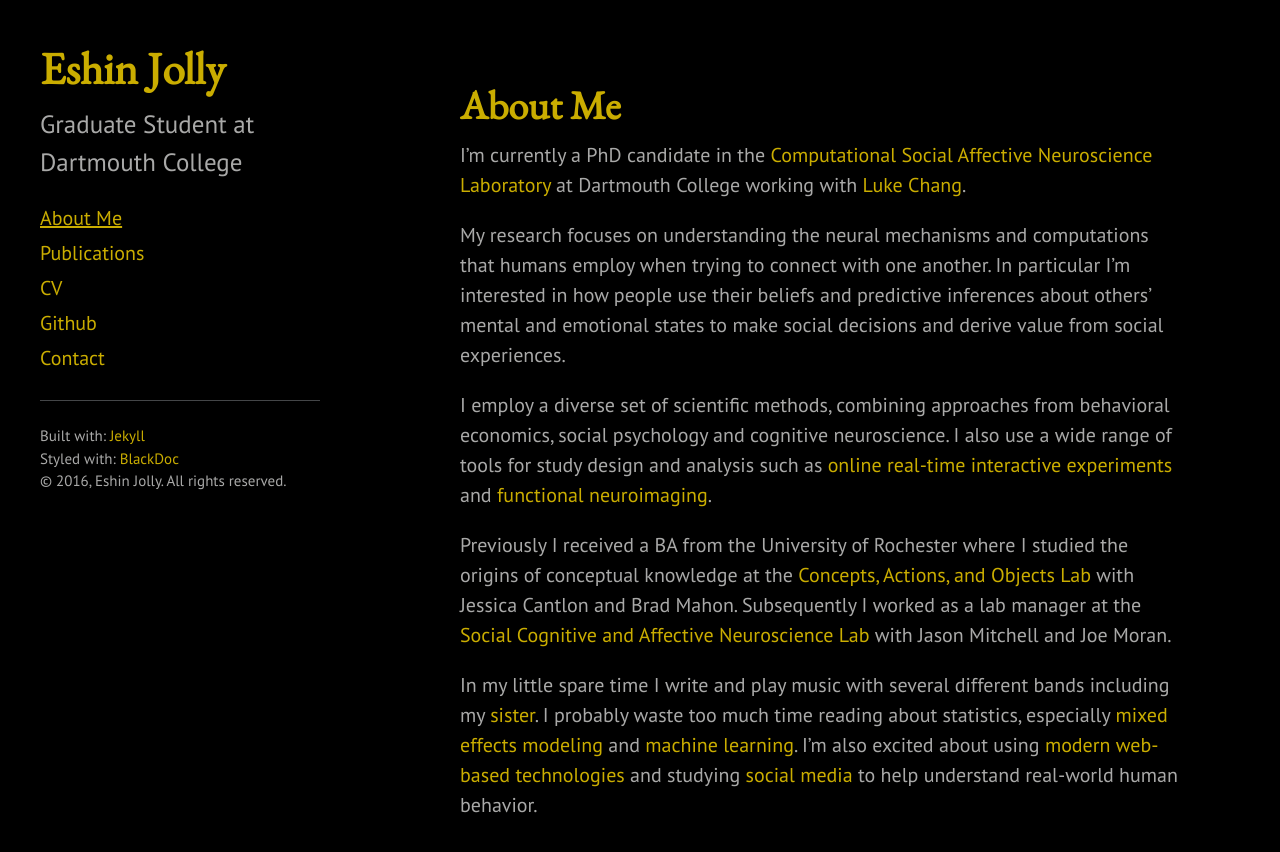
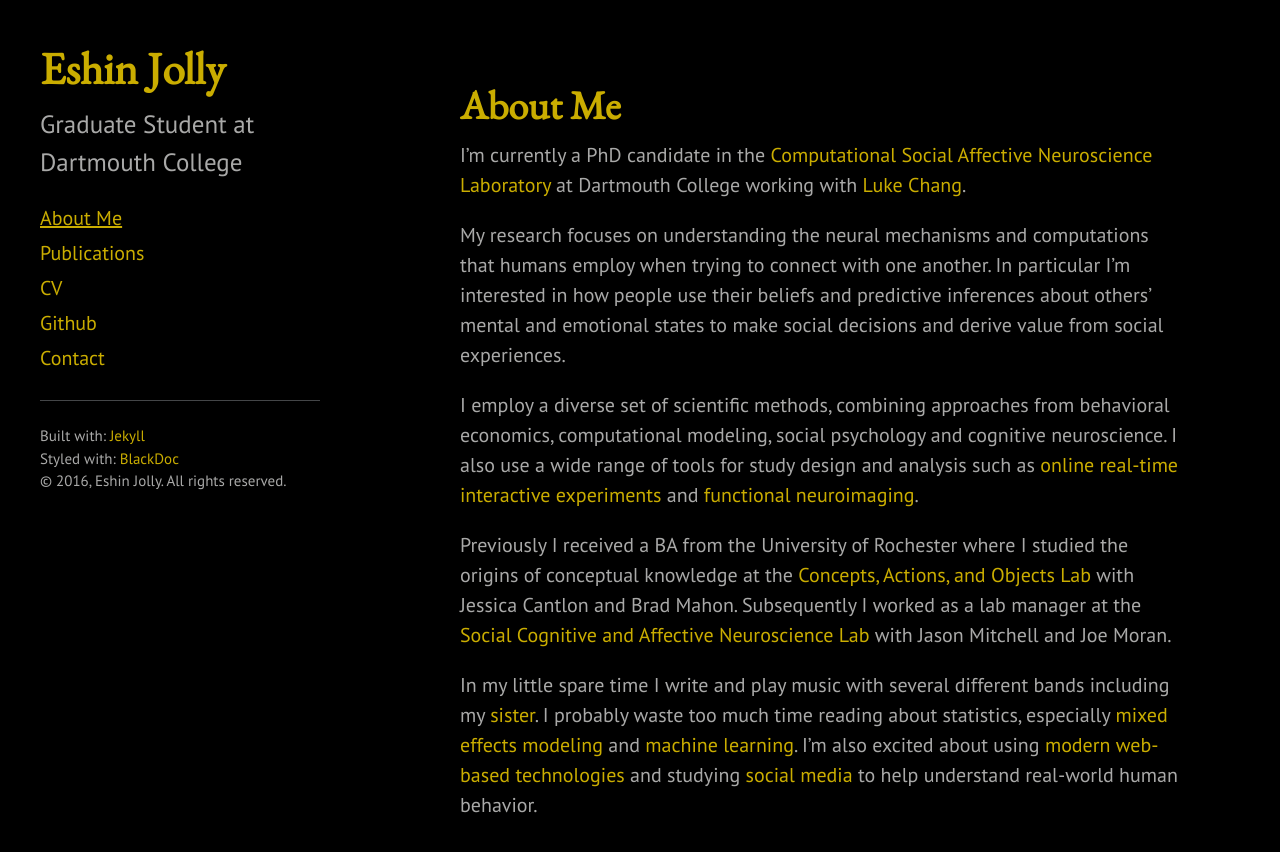
Before and after one commit to ejolly/ejolly.github.io, a Jekyll site: the page built from index.md, in a window 1280 px wide and 980 px high. Shown: the top 852 px of the window. Built offline with Jekyll 4.4.1, drawn with Linux system fonts in a browser that asks for light colours; Markdown is read by kramdown in place of the engine named in the settings; comment, search, counter and statistics services are not loaded.

Commit message:
Updated cv

```diff
--- a/_config.yml
+++ b/_config.yml
@@ -4,7 +4,6 @@
 
 # Permalinks
 permalink:        pretty
-relative_permalinks: true
 
 # Setup
 title:            Eshin Jolly
@@ -14,7 +13,6 @@
 url:
 baseurl:          /
 
-paginate:         5
 
 # Custom vars
 version:          1.0.0
--- a/_includes/sidebar.html
+++ b/_includes/sidebar.html
@@ -23,7 +23,7 @@
         {% endif %}
       {% endfor %}
 
-      <a class="sidebar-nav-item" href="{{site.url}}/files/JollyCV_Dec15.pdf" target = "_blank">CV</a>
+      <a class="sidebar-nav-item" href="{{site.url}}/files/JollyCV_Apr16.pdf" target = "_blank">CV</a>
 
       <a class="sidebar-nav-item" href="https://github.com/ejolly">Github</a>
       <a class="sidebar-nav-item" href="mailto:eshin.jolly.gr@dartmouth.edu">Contact</a>
--- a/index.md
+++ b/index.md
@@ -7,7 +7,7 @@
 
 My research focuses on understanding the neural mechanisms and computations that humans employ when trying to connect with one another. In particular I'm interested in how people use their beliefs and predictive inferences about others' mental and emotional states to make social decisions and derive value from social experiences.
 
-I employ a diverse set of scientific methods, combining approaches from behavioral economics, social psychology and cognitive neuroscience. I also use a wide range of tools for study design and analysis such as [online real-time interactive experiments](https://github.com/HarvardEconCS/turkserver-meteor) and [functional neuroimaging](http://dbic.dartmouth.edu/wiki/index.php/Main_Page).
+I employ a diverse set of scientific methods, combining approaches from behavioral economics, computational modeling, social psychology and cognitive neuroscience. I also use a wide range of tools for study design and analysis such as [online real-time interactive experiments](https://github.com/HarvardEconCS/turkserver-meteor) and [functional neuroimaging](http://dbic.dartmouth.edu/wiki/index.php/Main_Page).
 
 Previously I received a BA from the University of Rochester where I studied the origins of conceptual knowledge at the [Concepts, Actions, and Objects Lab](http://caoslab.bcs.rochester.edu) with Jessica Cantlon and Brad Mahon. Subsequently I worked as a lab manager at the [Social Cognitive and Affective Neuroscience Lab](http://www.wjh.harvard.edu/~scanlab/) with Jason Mitchell and Joe Moran.
 
```
Also changed, not shown: 2 other files.
